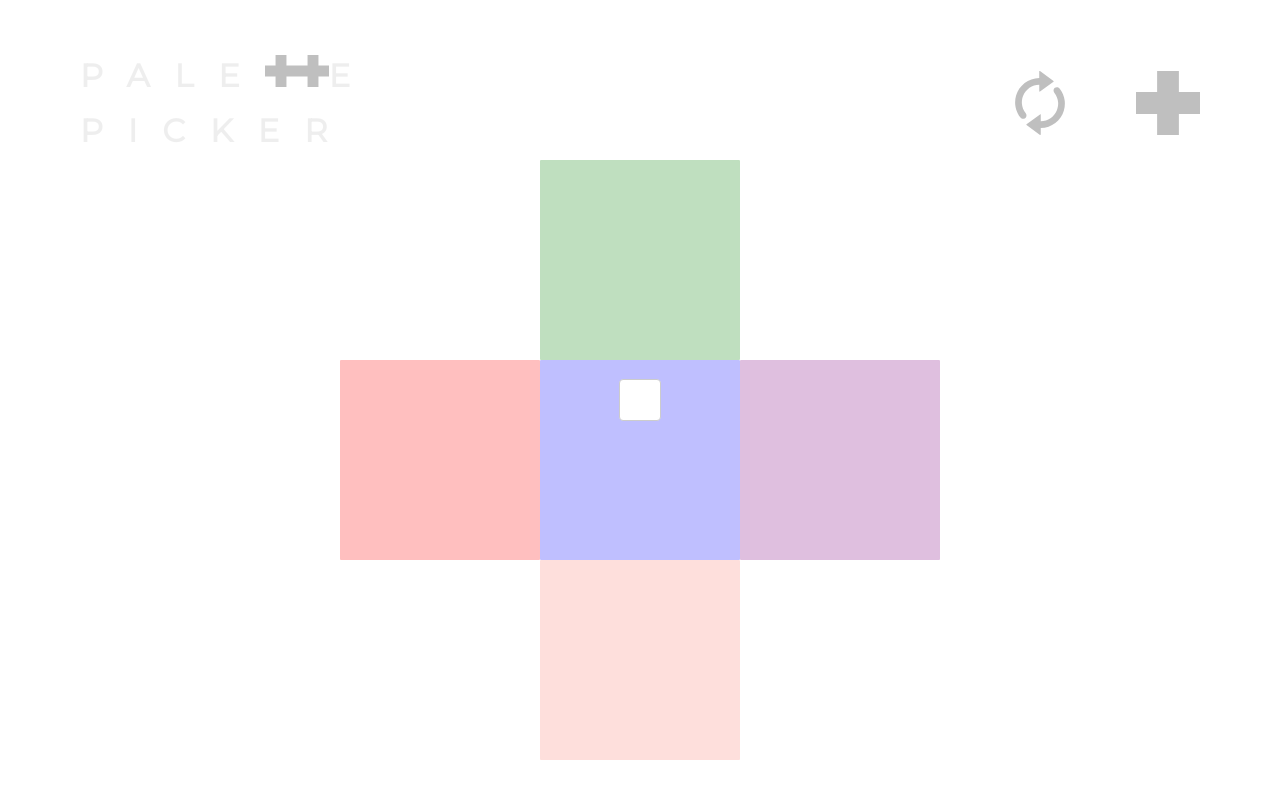
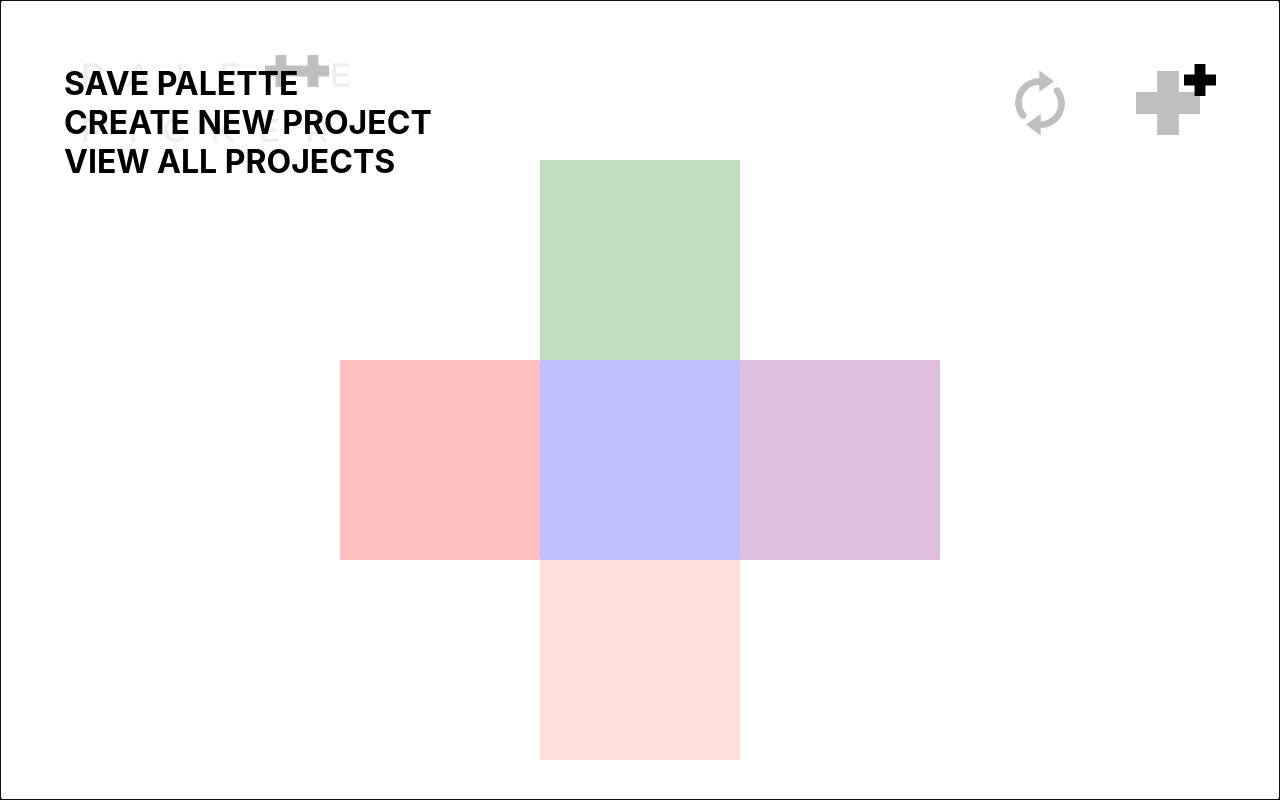
Before and after one commit to VPAbraham/palette-picker-FE, a React (Create React App) app: page / in a window 1280 px wide. Both pictures are taken after a click on the picture 1168 px from the left and 103 px from the top of the page. Built offline with nearby package versions, Linux system fonts and the light colour scheme.

Commit message:
Move modal styling to scss file

```diff
--- a/src/App/App.js
+++ b/src/App/App.js
@@ -1,21 +1,10 @@
 import React, { Component } from 'react';
-import ReactDOM from 'react-dom';
 import Modal from 'react-modal';
 import './App.scss';
 import Nav from '../Nav/Nav';
 import Palette from '../Palette/Palette';
+import blackPlus from '../assets/images/plus_black.svg';
 // Modal.setAppElement('#yourAppElement')
-
-const customStyles = {
-  content : {
-    top                   : '50%',
-    left                  : '50%',
-    right                 : 'auto',
-    bottom                : 'auto',
-    marginRight           : '-50%',
-    transform             : 'translate(-50%, -50%)'
-  }
-};
 
 class App extends Component {
   constructor() {
@@ -56,9 +45,14 @@ class App extends Component {
           isOpen={this.state.modalIsOpen}
           onAfterOpen={this.afterOpenModal}
           onRequestClose={this.closeModal}
-          style={customStyles}
+          className="Modal"
           contentLabel="Example Modal"
-        />
+        >
+          <img src={blackPlus} onClick={this.closeModal} alt="black plus symbol" className="modalplus"/>
+          <h1>SAVE PALETTE</h1>
+          <h1>CREATE NEW PROJECT</h1>
+          <h1>VIEW ALL PROJECTS</h1>
+        </Modal>
         <main>
           <Palette
             color1={this.state.color1}
--- a/src/App/App.scss
+++ b/src/App/App.scss
@@ -1,7 +1,6 @@
 * {
   box-sizing: border-box;
   margin: 0;
-  // border: 1px solid red;
 }
 
 .App {
@@ -14,3 +13,14 @@
     top: 20vh;
   }
 }
+
+.Modal {
+  padding: 5%;
+  height: 100%;
+  width: 100%;
+}
+
+.modalplus {
+  float: right;
+  width: 2em;
+}
```
Also changed, not shown: src/Modal/Modal.js (+22 -22 lines).
